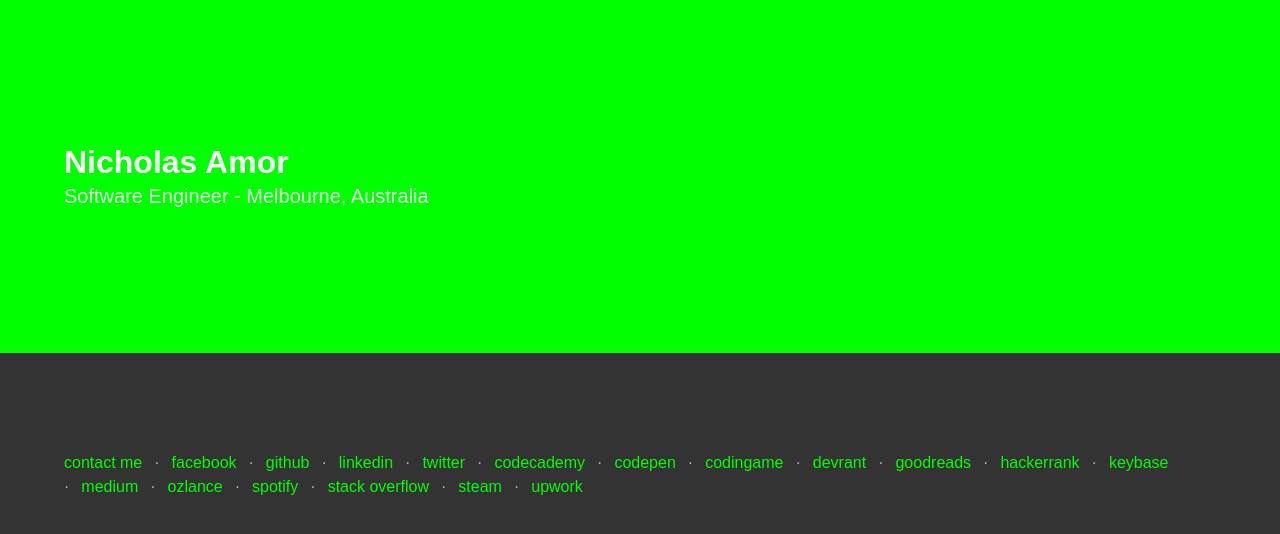
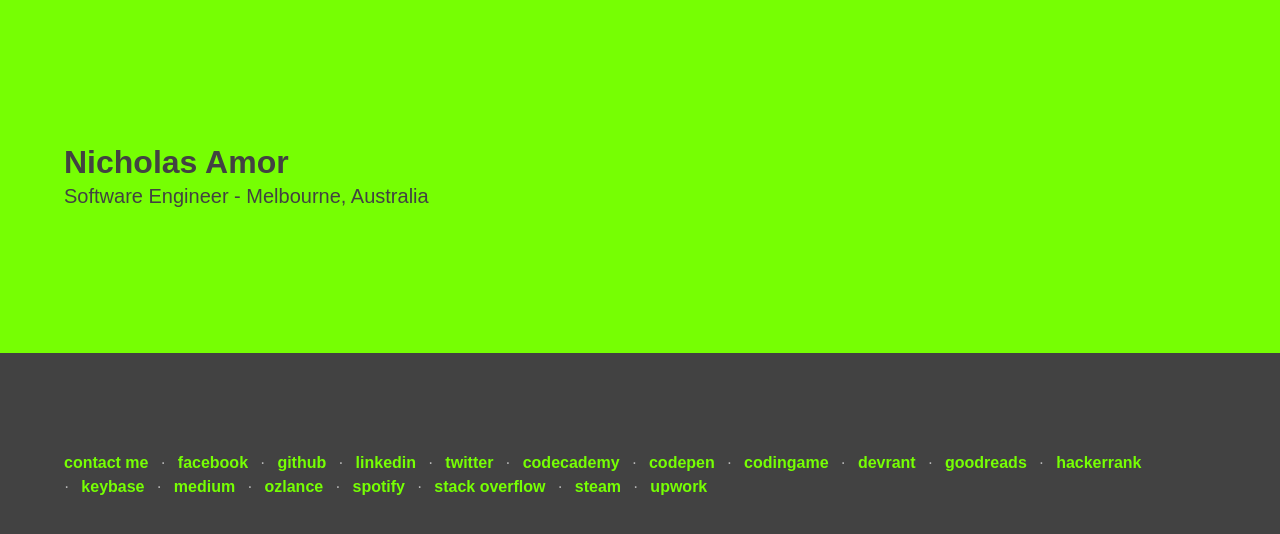
Before and after one commit to nickamor/nickamor-com, a website: page public/index.html in a window 1280 px wide. Drawn offline with nearby package versions, Linux system fonts and the light colour scheme; a script that the page names is missing.

Commit message:
Increase contrast

```diff
--- a/public/index.html
+++ b/public/index.html
@@ -9,23 +9,25 @@
     <link rel="stylesheet" href="https://cdnjs.cloudflare.com/ajax/libs/bulma/0.7.1/css/bulma.min.css" integrity="sha256-zIG416V1ynj3Wgju/scU80KAEWOsO5rRLfVyRDuOv7Q="
         crossorigin="anonymous" />
     <style type="text/css" media="screen">
-        .hero.is-primary {
-            background-color: lime;
+        .hero {
+            background-color: #76FF03;
         }
 
-        .title,
-        .subtitle {
+        .hero .title,
+        .hero .subtitle {
             font-family: 'Raleway', sans-serif;
+            color: #424242;
         }
 
         body {
             font-family: 'Source Sans Pro', sans-serif;
-            background-color: #333333;
+            background-color: #424242;
             height: 100vh;
         }
 
         .breadcrumb a {
-            color: lime;
+            color: #76FF03;
+            font-weight: 700;
         }
     </style>
     <!--<link href="https://fonts.googleapis.com/css?family=Raleway:300" rel="stylesheet" async>
@@ -49,7 +51,7 @@
 </head>
 
 <body class="is-dark">
-    <section class="hero is-medium is-primary">
+    <section class="hero is-medium">
         <div class="hero-body">
             <div class="container">
                 <h1 class="title">Nicholas Amor</h1>
@@ -131,7 +133,7 @@
     <script>
         WebFont.load({
             google: {
-                families: ['Source Sans Pro', 'Raleyway:400,600']
+                families: ['Source Sans Pro:700', 'Raleyway:400', 'Raleway:600']
             }
         });
     </script>
```
Also changed, not shown: public/favicon.ico.
